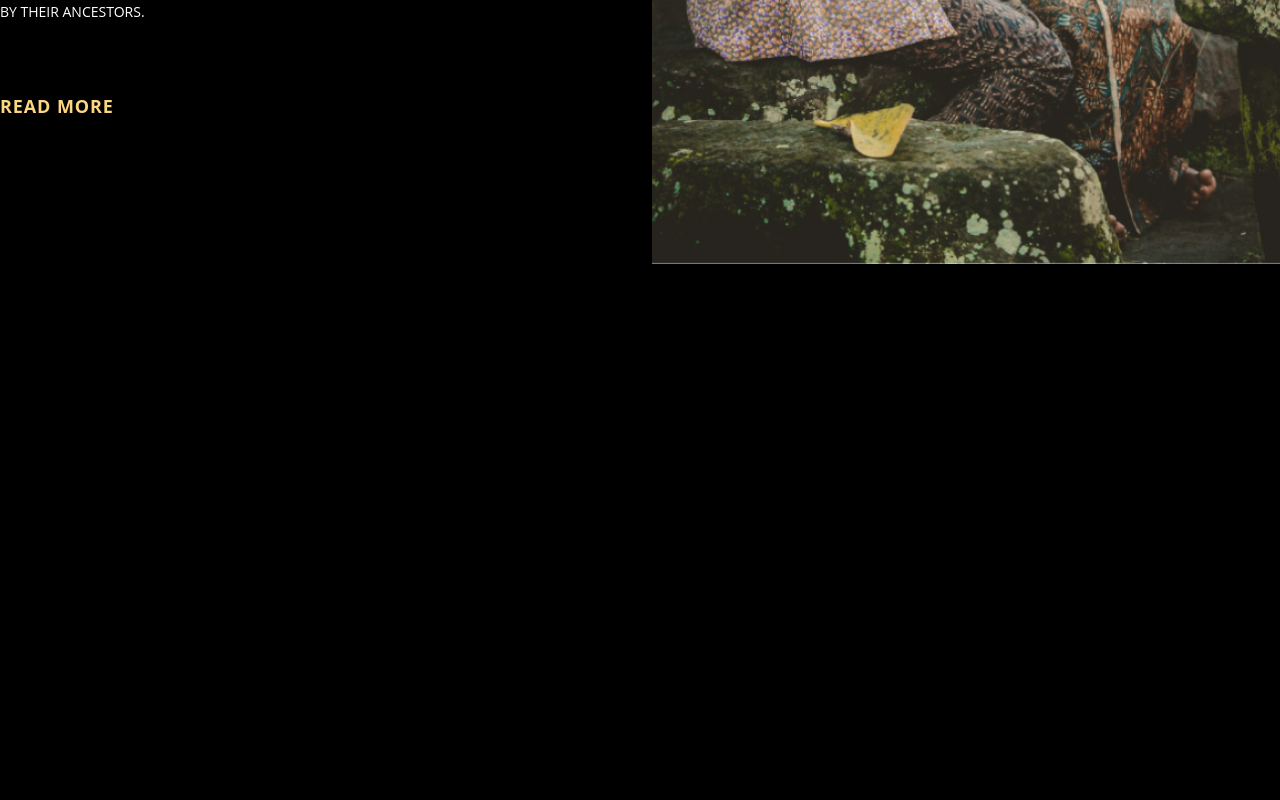
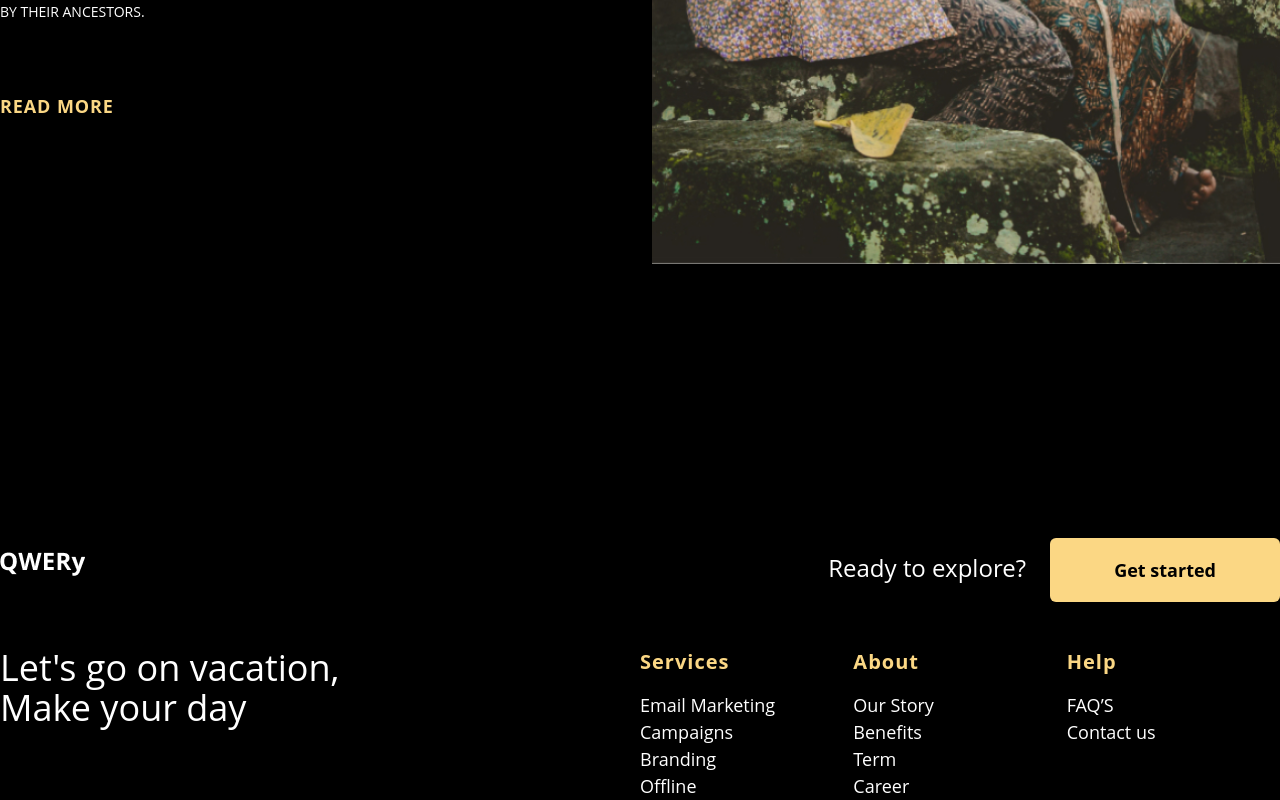
Before and after one commit to shakhawat-coder/qwery, a website built with Vite: page index.html in a window 1280 px wide. Shown: the part 4318-5118 px from the top of the page. Before the commit the page ends 4870 px from the top, so only its background shows below. Built offline with nearby package versions, Linux system fonts and the light colour scheme.

Commit message:
footer section design

```diff
--- a/index.html
+++ b/index.html
@@ -127,6 +127,88 @@
             </div>
         </div>
     </section>
+    <!-- ===================footer section============== -->
+    <footer>
+        <div class="container max-w-[1380px] mx-auto">
+            <div class="flex justify-between mb-16">
+                <div class="">
+                    <picture>
+                        <img src="./images/logo.png" alt="">
+                    </picture>
+                </div>
+                <div class="">
+                    <span class="text-white font-normal text-2xl font-opensans  ">Ready to explore?</span>
+                    <a class="ms-5 py-5 px-16 bg-smheder rounded-md font-opensans text-lg font-bold" href="">Get
+                        started</a>
+                </div>
+            </div>
+            <div class="grid grid-cols-1 md:grid-cols-2">
+                <div class="">
+                    <h4 class="text-white font-opensans font-normal text-4xl w-[405px]">Let's go on vacation, Make your
+                        day</h4>
+                    <a href="">Terms & Conditions</a>
+                </div>
+                <div class="grid grid-cols-3">
+                    <div class="">
+                        <h6 class="text-smheder font-opensans text-xl font-bold letter tracking-wider pb-4">Services
+                        </h6>
+                        <menu>
+                            <li>
+                                <a class="text-white font-opensans text-lg font-normal leading-normal" href="">Email
+                                    Marketing</a>
+                            </li>
+                            <li>
+                                <a class="text-white font-opensans text-lg font-normal leading-normal"
+                                    href="">Campaigns</a>
+                            </li>
+                            <li>
+                                <a class="text-white font-opensans text-lg font-normal leading-normal"
+                                    href="">Branding</a>
+                            </li>
+                            <li>
+                                <a class="text-white font-opensans text-lg font-normal leading-normal"
+                                    href="">Offline</a>
+                            </li>
+                        </menu>
+                    </div>
+                    <div class="">
+                        <h6 class="text-smheder font-opensans text-xl font-bold letter tracking-wider pb-4">About
+                        </h6>
+                        <menu>
+                            <li>
+                                <a class="text-white font-opensans text-lg font-normal leading-normal" href="">Our
+                                    Story</a>
+                            </li>
+                            <li>
+                                <a class="text-white font-opensans text-lg font-normal leading-normal"
+                                    href="">Benefits</a>
+                            </li>
+                            <li>
+                                <a class="text-white font-opensans text-lg font-normal leading-normal" href="">Term</a>
+                            </li>
+                            <li>
+                                <a class="text-white font-opensans text-lg font-normal leading-normal"
+                                    href="">Career</a>
+                            </li>
+                        </menu>
+                    </div>
+                    <div class="">
+                        <h6 class="text-smheder font-opensans text-xl font-bold letter tracking-wider pb-4">Help
+                        </h6>
+                        <menu>
+                            <li>
+                                <a class="text-white font-opensans text-lg font-normal leading-normal" href="">FAQ’S</a>
+                            </li>
+                            <li>
+                                <a class="text-white font-opensans text-lg font-normal leading-normal" href="">Contact
+                                    us</a>
+                            </li>
+                        </menu>
+                    </div>
+                </div>
+            </div>
+        </div>
+    </footer>
 </body>
 
 </html>
```
